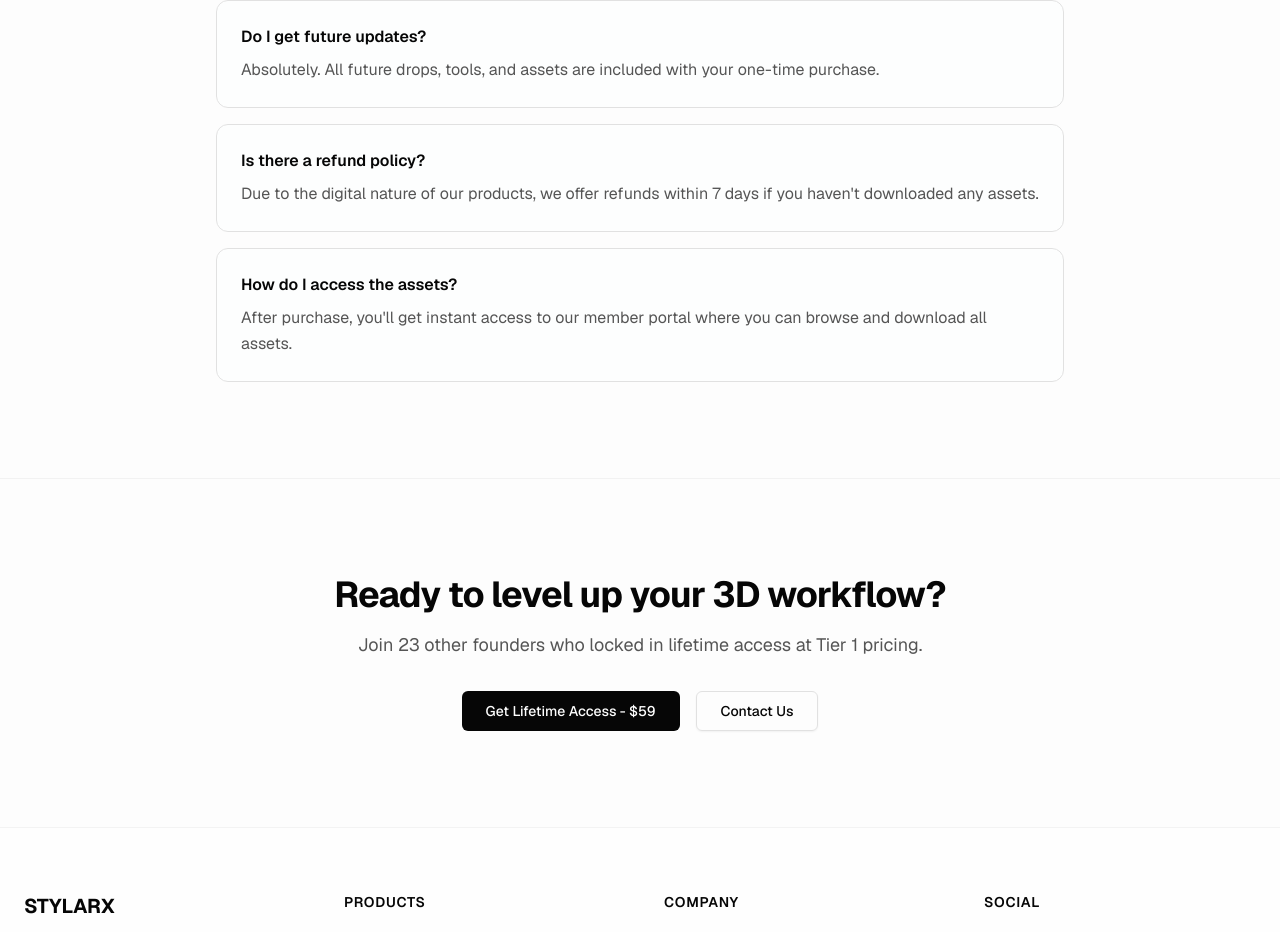
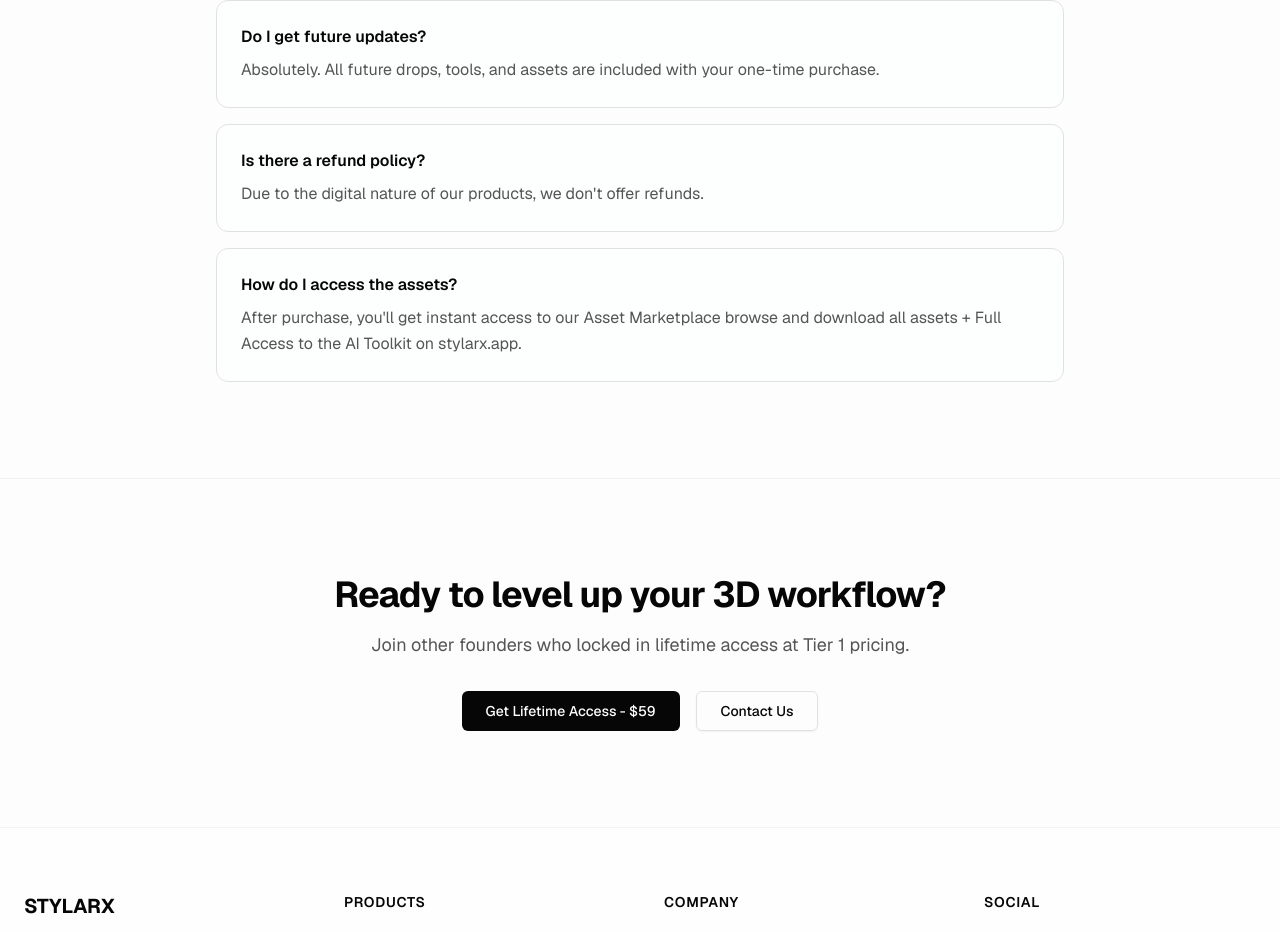
Before and after one commit to stylarxstudio-git/stylarx-main-website, a Next.js app: page /pricing in a window 1280 px wide. Shown: the part 2737-3669 px from the top of the page. Built offline with nearby package versions, Linux system fonts and the light colour scheme.

Commit message:
i updated the pricing page FAQ

```diff
--- a/app/pricing/page.tsx
+++ b/app/pricing/page.tsx
@@ -44,11 +44,11 @@ const faqs = [
   },
   {
     question: "Is there a refund policy?",
-    answer: "Due to the digital nature of our products, we offer refunds within 7 days if you haven't downloaded any assets."
+    answer: "Due to the digital nature of our products, we don't offer refunds."
   },
   {
     question: "How do I access the assets?",
-    answer: "After purchase, you'll get instant access to our member portal where you can browse and download all assets."
+    answer: "After purchase, you'll get instant access to our Asset Marketplace browse and download all assets + Full Access to the AI Toolkit on stylarx.app."
   },
 ]
 
@@ -281,7 +281,7 @@ export default function PricingPage() {
               Ready to level up your 3D workflow?
             </h2>
             <p className="mt-4 text-lg text-muted-foreground">
-              Join 23 other founders who locked in lifetime access at Tier 1 pricing.
+              Join other founders who locked in lifetime access at Tier 1 pricing.
             </p>
             <div className="mt-8 flex flex-col items-center justify-center gap-4 sm:flex-row">
               <Button
```
